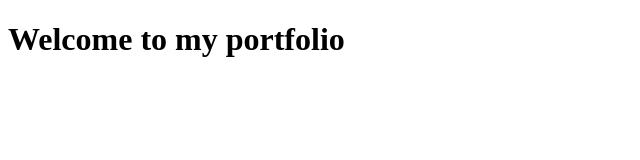
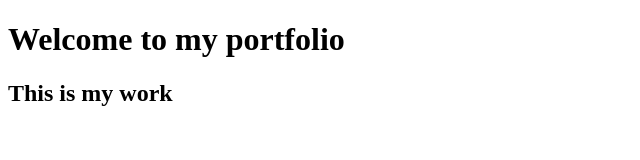
Before and after one commit to ellisperez47/nickie-portfolio, a plain HTML site: page index.html in a window 1280 px wide. Shown: the whole page, without its empty margins (0-640 px from the left). Drawn offline with Linux system fonts and the light colour scheme.

Commit message:
updated the html file with an h2

```diff
--- a/index.html
+++ b/index.html
@@ -6,5 +6,6 @@
 <body>
 
 	<h1>Welcome to my portfolio</h1>
+	<h2>This is my work</h2>
 </body>
 </html>
```
